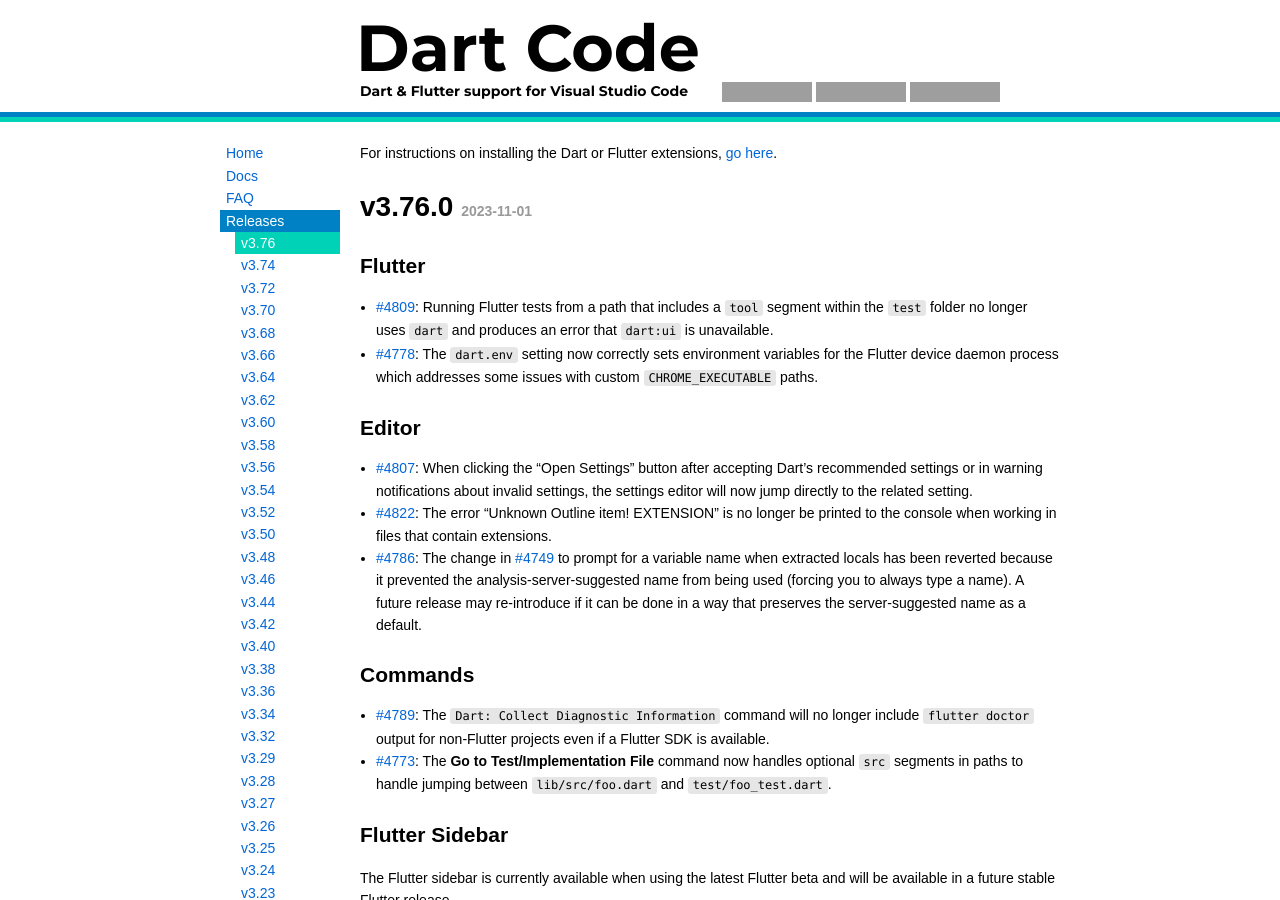
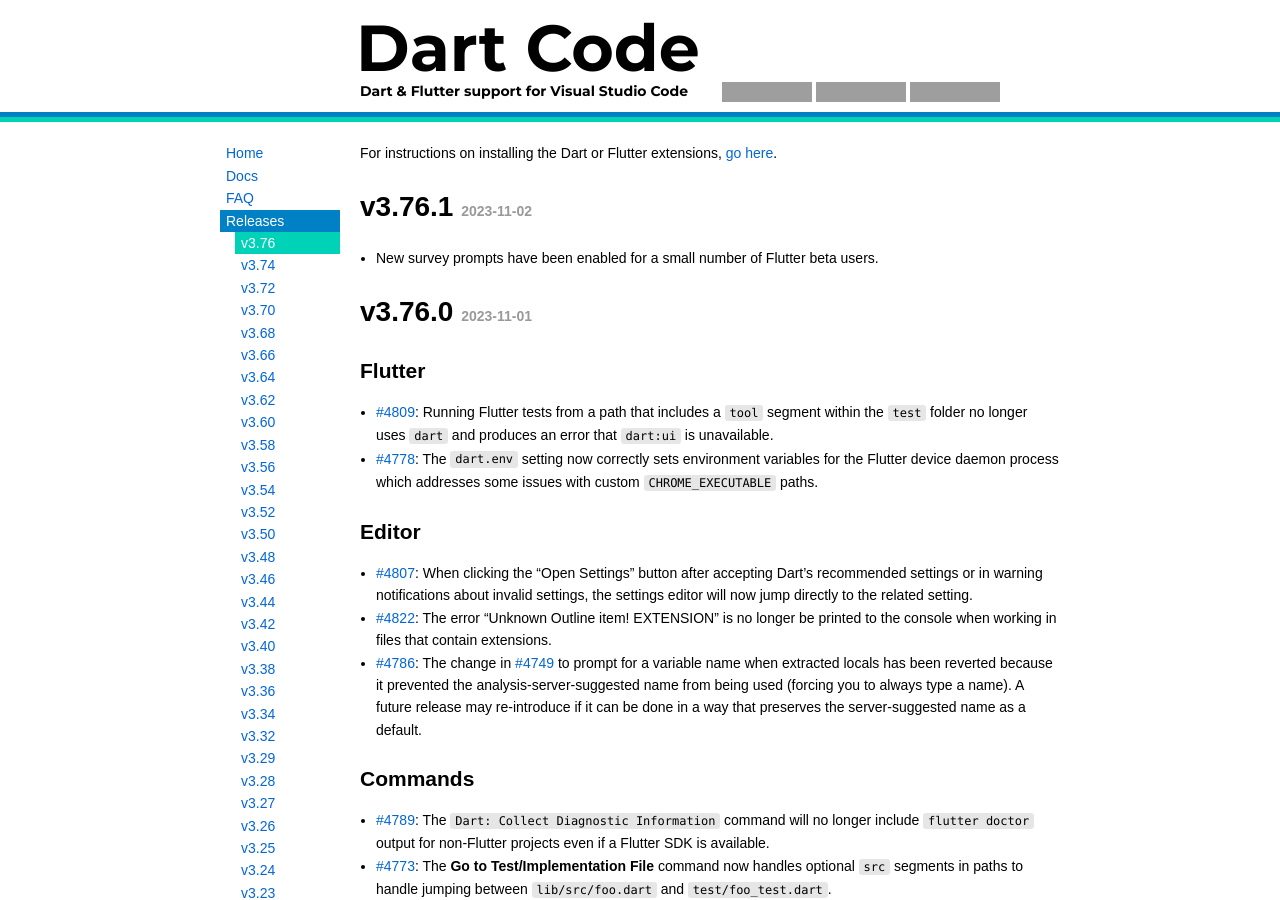
Before and after one commit to Dart-Code/Website, a Jekyll site: the page built from _releases/v3.76.md, in a window 1280 px wide and 900 px high. Built offline with Jekyll 4.4.1, drawn with Linux system fonts in a browser that asks for light colours; grey boxes are pictures that could not be loaded.

Commit message:
Add v3.76.1

```diff
--- a/_releases/v3.76.md
+++ b/_releases/v3.76.md
@@ -3,6 +3,10 @@
 sort_order: v0003_0076
 excerpt: "Flutter beta sidebar improvements, Quick-fix improvements, bug fixes..."
 ---
+
+# v3.76.1 _2023-11-02_
+
+- New survey prompts have been enabled for a small number of Flutter beta users.
 
 # v3.76.0 _2023-11-01_
 
```
